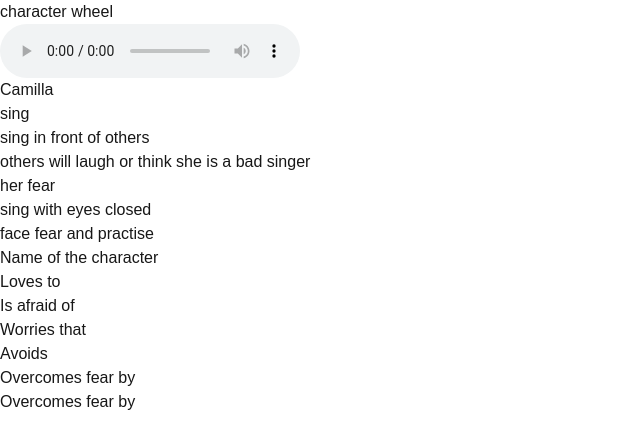
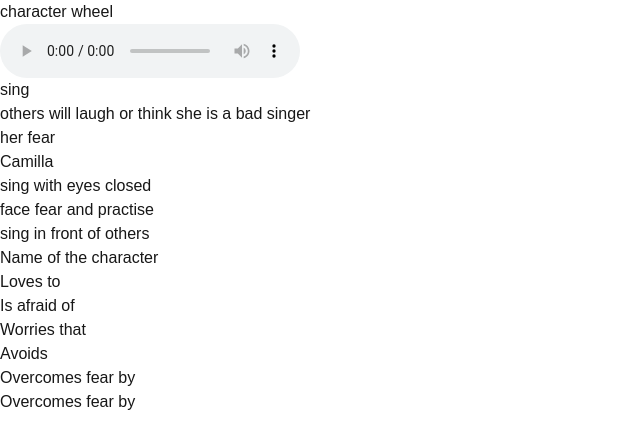
Before and after one commit to vyomr-innovations/module2-hosting-activities, a Next.js app: page /C10-L2-A2 in a window 1280 px wide. Shown: the top 448 px of the page, without its empty margins (0-640 px from the left). Built offline with nearby package versions, Linux system fonts and the light colour scheme.

Commit message:
suffel the task in C10-L2-A2

```diff
--- a/src/app/C10-L2-A2/page.tsx
+++ b/src/app/C10-L2-A2/page.tsx
@@ -5,13 +5,13 @@ const Page = () => {
   const [isFirstScreen, setIsFirstScreen] = useState("mainPage");
   const [dropData, setDropData] = useState<{ [key: number]: string[] }>({});
   const [taskData, setTaskData] = useState([
-    { name: "Camilla" },
     { name: "sing" },
-    { name: "sing in front of others" },
     { name: "others will laugh or think she is a bad singer" },
     { name: "her fear" },
+    { name: "Camilla" },
     { name: "sing with eyes closed" },
     { name: "face fear and practise" },
+    { name: "sing in front of others" },
   ]);
 
   const QustionsData =[
```
